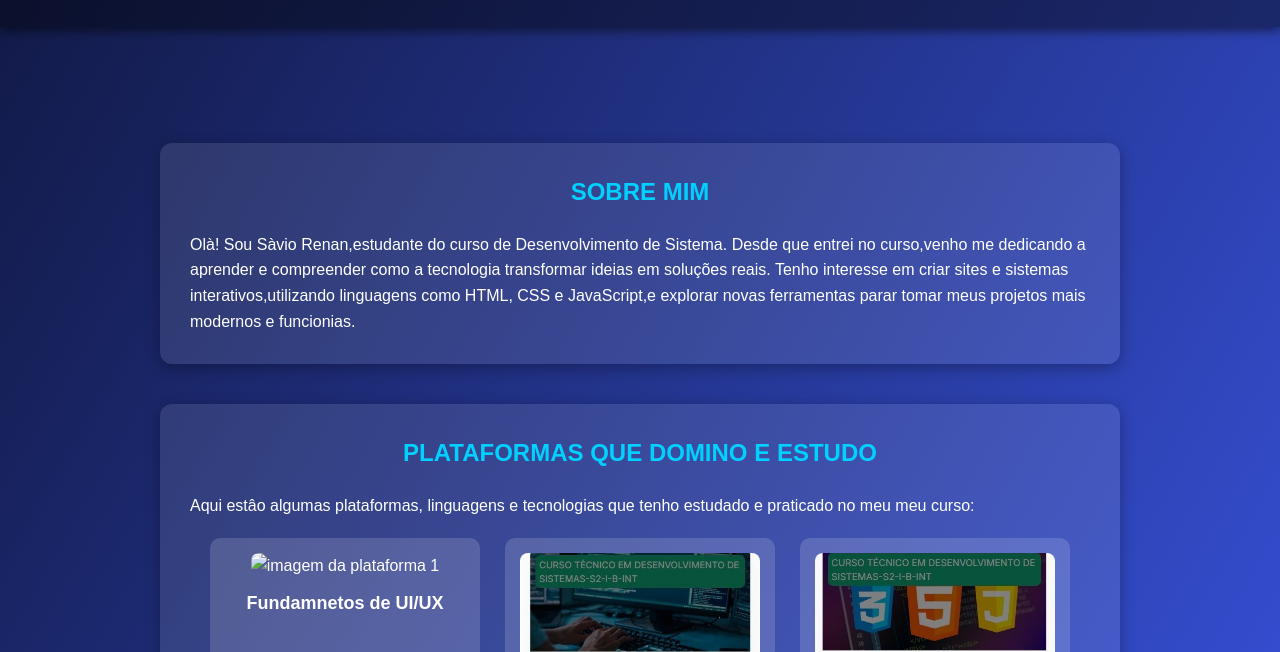
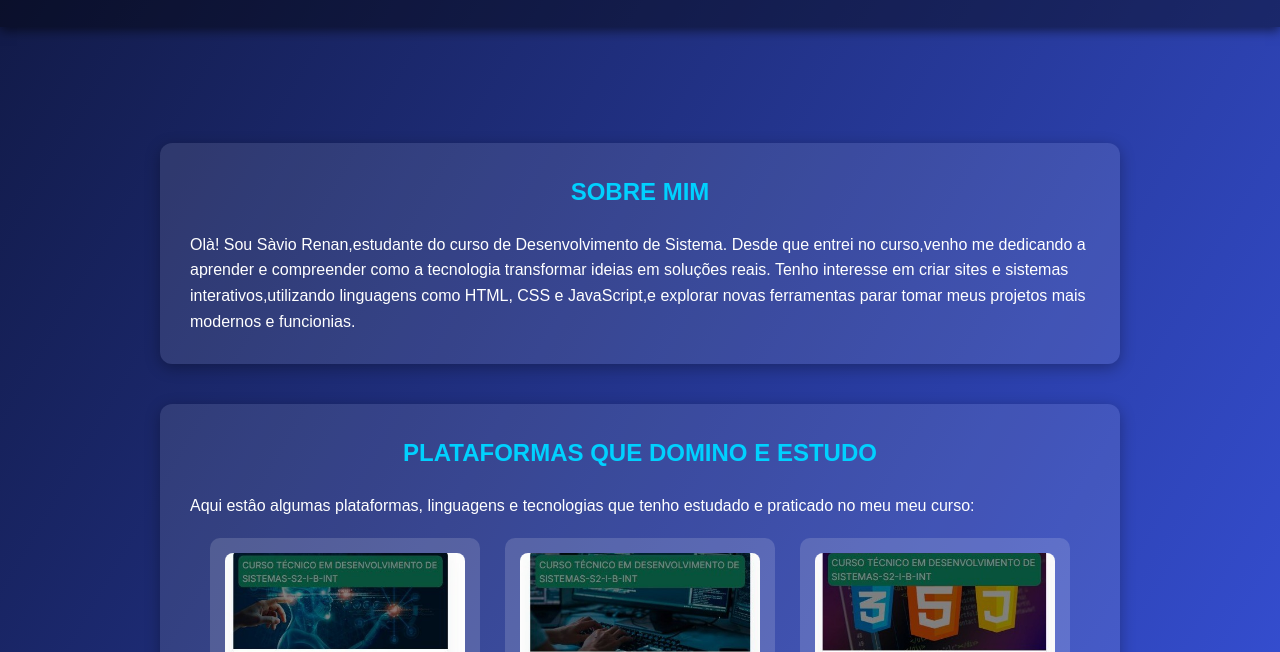
Before and after one commit to renansaviio2008-crypto/meuprojeto, a plain HTML site: page index.html in a window 1280 px wide. Shown: the part 300-952 px from the top of the page. Drawn offline with Linux system fonts and the light colour scheme.

Commit message:
Update index.html

```diff
--- a/index.html
+++ b/index.html
@@ -44,7 +44,7 @@
             <p>Aqui estâo algumas plataformas, linguagens e tecnologias que tenho estudado e praticado no meu meu curso:</p>
             <div class="galeria-plataforma">
                 <div class="card-plataforma">
-                    <img src="UI-Ux.jpg" alt="imagem da plataforma 1" class="img-plataforma">
+                    <img src="UI_Ux.jpg" alt="imagem da plataforma 1" class="img-plataforma">
                     <h3>Fundamnetos de UI/UX</h3>
                 </div>
                 <div class="card-plataforma">
```
